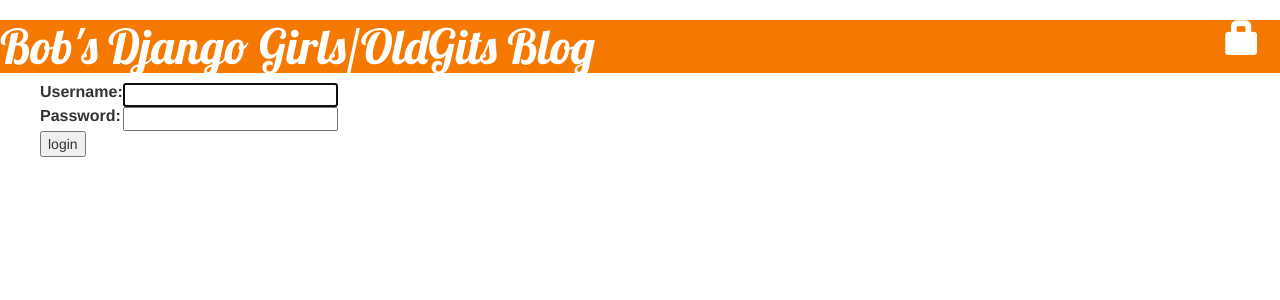
After one commit to BobBowles/my-first-blog, a Django app: page /accounts/login/ in a window 1280 px wide. The commit adds this page. Shown: the top 300 px of the page. Run offline with Django 3.2, Linux system fonts and the light colour scheme; some libraries are stand-ins or nearby versions.

Commit message:
Add login/logout security features (DjangoGirls Extensions)

```diff
--- a/blog/templates/blog/base.html
+++ b/blog/templates/blog/base.html
@@ -15,11 +15,33 @@ href="http://fonts.googleapis.com/css?family=Lobster&subset=latin,latin-ext" />
 
     <body>
         <div class="page-head">
-            <a class="top-menu" href="{% url "blog.views.post_new" %}">
-                <span class="glyphicon glyphicon-plus">
-                </span>
-            </a>
-            <h1><a href="">Bob's Django Girls Blog</a></h1>
+            <!-- top menu functions depend on logged-in status -->
+            {% if user.is_authenticated %}
+                <a class="top-menu" href="{% url "blog.views.post_new" %}">
+                    <span class="glyphicon glyphicon-plus">
+                    </span>
+                </a>
+                <a class="top-menu" href="{% url "post_draft_list" %}">
+                    <span class="glyphicon glyphicon-edit">
+                    </span>
+                </a>
+                <p class="top-menu">
+                    Hello {{ user.username }}
+                    <small>(
+                        <a href="{% url 'django.contrib.auth.views.logout' %}">
+                            Logout
+                        </a>)
+                        </small>
+                </p>
+            {% else %}
+                <a class="top-menu"
+                    href="{% url "django.contrib.auth.views.login" %}">
+                    <span class="glyphicon glyphicon-lock">
+                    </span>
+                </a>
+            {% endif %}
+
+            <h1><a href="">Bob's Django Girls/OldGits Blog</a></h1>
         </div>
         <div class="content">
             <div class="row">
--- /dev/null
+++ b/blog/templates/registration/login.html
@@ -0,0 +1,36 @@
+{% extends "blog/base.html" %}
+
+{% block content %}
+
+    {% if form.errors %}
+        <p>Your userid and password did not match. Please try again.</p>
+    {% endif %}
+
+    <form method="POST" action="{% url 'django.contrib.auth.views.login' %}">
+        {% csrf_token %}
+        <table>
+            <tr>
+                <td>{{ form.username.label_tag }}</td>
+                <td>{{ form.username }}</td>
+            </tr>
+            <tr>
+                <td>{{ form.password.label_tag }}</td>
+                <td>{{ form.password }}</td>
+            </tr>
+        </table>
+
+        <input type="submit" value="login" />
+        <input type="hidden" name="next" value="{{ next }}" />
+    </form>
+
+<!-- This is an experimental alternative which seems to work just as well -->
+<!--    <form method="POST">-->
+<!--        {% csrf_token %}-->
+<!--        {{ form.as_p }}-->
+<!--        <button class="save btn btn-default" type="submit" value="login">-->
+<!--            Login-->
+<!--        </button>-->
+<!--        <input type="hidden" name="next" value="{{ next }}" />-->
+<!--    </form>-->
+
+{% endblock %}
--- a/blog/urls.py
+++ b/blog/urls.py
@@ -7,4 +7,7 @@ urlpatterns = [
     url(r'^post/(?P<pk>[0-9]+)/$', views.post_detail),
     url(r'^post/new/$', views.post_new),
     url(r'^post/(?P<pk>[0-9]+)/edit/$', views.post_edit, name='post_edit'),
+    url(r'^drafts/$', views.post_draft_list, name='post_draft_list'),
+    url(r'^post/(?P<pk>[0-9]+)/publish/$', views.post_publish, name='post_publish'),
+    url(r'^post/(?P<pk>[0-9]+)/remove/$', views.post_remove, name='post_remove'),
 ]
--- a/blogSite/settings.py
+++ b/blogSite/settings.py
@@ -24,6 +24,8 @@ SECRET_KEY = '-^bsonpl^n81i1c+n5brhoaspz==^l9(vft&_(5#op@ywhiil3'
 
 # SECURITY WARNING: don't run with debug turned on in production!
 DEBUG = True
+
+LOGIN_REDIRECT_URL = '/'
 
 ALLOWED_HOSTS = []
 
--- a/blogSite/urls.py
+++ b/blogSite/urls.py
@@ -16,7 +16,24 @@ Including another URLconf
 from django.conf.urls import include, url
 from django.contrib import admin
 
+# this is the original, like django tutorial (and djangogirls tutorial)
 urlpatterns = [
     url(r'^admin/', include(admin.site.urls)),
+    url(r'^accounts/login/$', 'django.contrib.auth.views.login'),
+    url(r'^accounts/logout/$',
+        'django.contrib.auth.views.logout',
+        {'next_page': '/'}),
     url(r'', include('blog.urls')),
 ]
+
+## this is from djangogirls security tutorial. afaict the same only different
+#from django.conf.urls import patterns
+#admin.autodiscover()
+#urlpatterns = patterns('',
+#    url(r'^admin/', include(admin.site.urls)),
+#    url(r'^accounts/login/$', 'django.contrib.auth.views.login'),
+#    url(r'^accounts/logout/$',
+#        'django.contrib.auth.views.logout',
+#        {'next_page'; '/'}),
+#    url(r'', include('blog.urls')),
+#)
```
Also changed, not shown: blog/templates/blog/post_detail.html (+21 -8 lines), blog/templates/blog/post_draft_list.html (added, +17 -0 lines), blog/views.py (+26 -1 lines).
